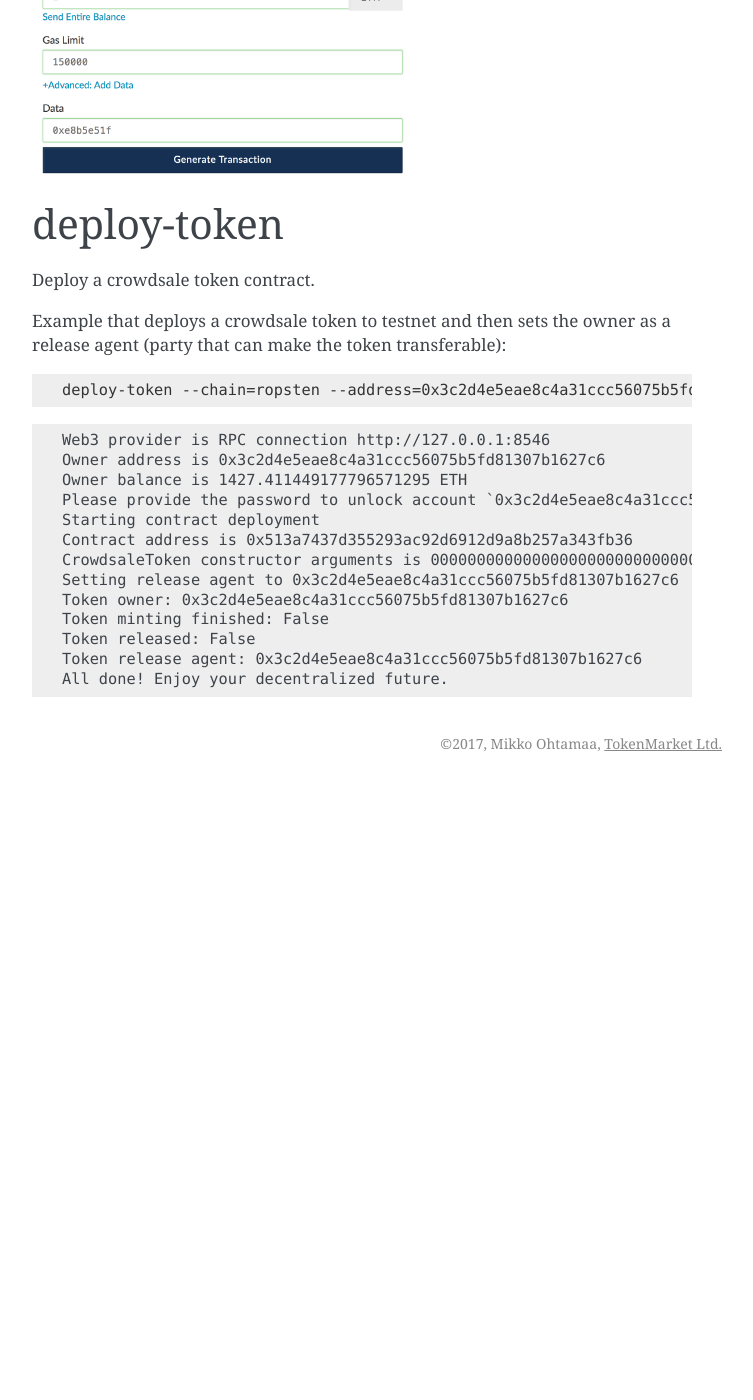
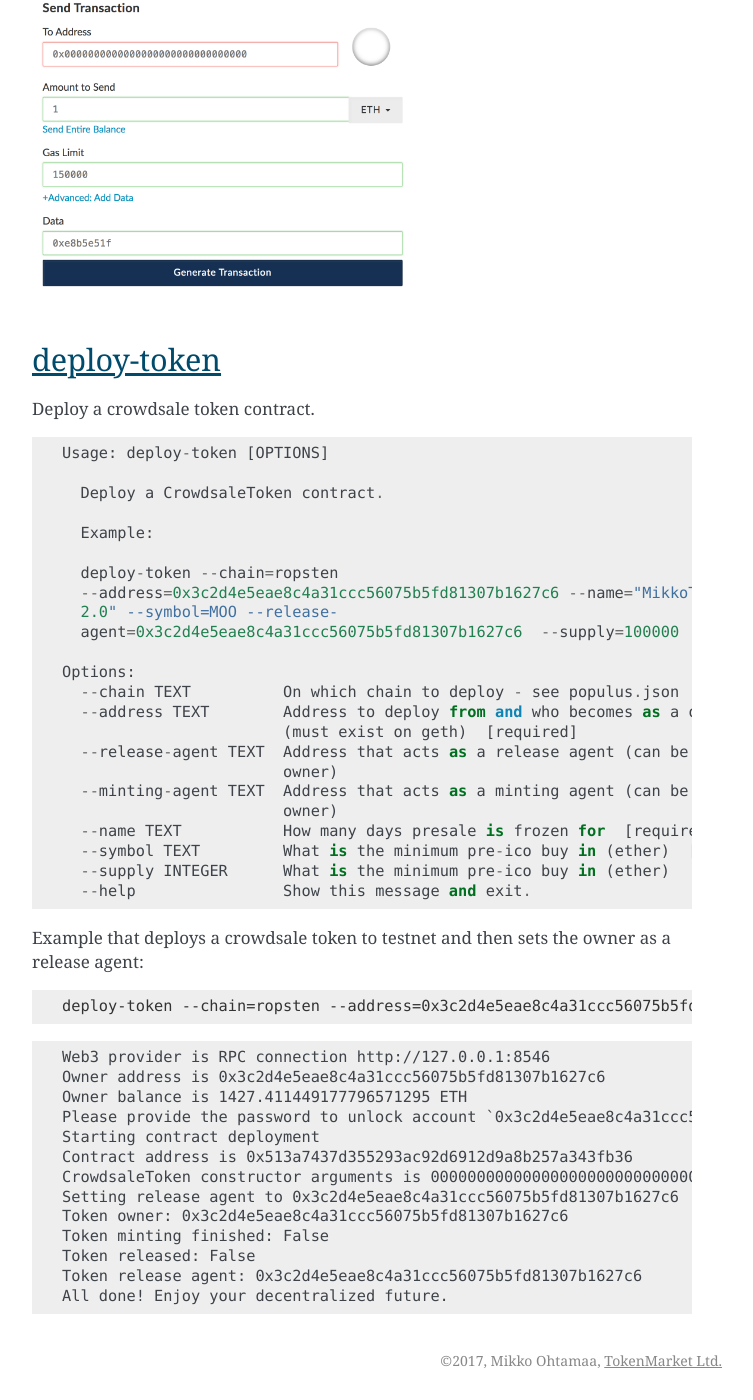
Before and after one commit to TokenMarketNet/smart-contracts, a Sphinx documentation site: the page built from docs/source/commands.rst, in a window 1280 px wide and 1400 px high, scrolled down 1359 px. Shown: the whole window, without its empty margins (388-1141 px from the left). Built offline with Sphinx 7.4.7, drawn with Linux system fonts in a browser that asks for light colours; before the commit the page ends 2142 px from its top, so only the background shows below that; some of the changed text lies outside the part shown.

Commit message:
Documentation upates.

```diff
--- a/docs/source/commands.rst
+++ b/docs/source/commands.rst
@@ -1,3 +1,4 @@
+=====================
 Command line commands
 =====================
 
@@ -58,12 +59,41 @@
 .. image:: screenshots/presale_invest.png
     :width: 384
 
+.. _deploy-token:
+
 deploy-token
 ============
 
 Deploy a crowdsale token contract.
 
-Example that deploys a crowdsale token to testnet and then sets the owner as a release agent (party that can make the token transferable):
+::
+
+    Usage: deploy-token [OPTIONS]
+
+      Deploy a CrowdsaleToken contract.
+
+      Example:
+
+      deploy-token --chain=ropsten
+      --address=0x3c2d4e5eae8c4a31ccc56075b5fd81307b1627c6 --name="MikkoToken
+      2.0" --symbol=MOO --release-
+      agent=0x3c2d4e5eae8c4a31ccc56075b5fd81307b1627c6  --supply=100000
+
+    Options:
+      --chain TEXT          On which chain to deploy - see populus.json
+      --address TEXT        Address to deploy from and who becomes as a owner
+                            (must exist on geth)  [required]
+      --release-agent TEXT  Address that acts as a release agent (can be same as
+                            owner)
+      --minting-agent TEXT  Address that acts as a minting agent (can be same as
+                            owner)
+      --name TEXT           How many days presale is frozen for  [required]
+      --symbol TEXT         What is the minimum pre-ico buy in (ether)  [required]
+      --supply INTEGER      What is the minimum pre-ico buy in (ether)
+      --help                Show this message and exit.
+
+
+Example that deploys a crowdsale token to testnet and then sets the owner as a release agent:
 
 .. code-block:: console
 
--- a/docs/source/contracts.rst
+++ b/docs/source/contracts.rst
@@ -2,7 +2,7 @@
 Contracts
 =========
 
-.. content:: :local:
+.. contents:: :local:
 
 Introduction
 ============
@@ -12,7 +12,9 @@
 Preface
 =======
 
-You must understand Ethereum blockchain and `Solidity smart contract programming <http://solidity.readthedocs.io/>`_ basics
+* You must understand Ethereum blockchain and `Solidity smart contract programming <http://solidity.readthedocs.io/>`_ basics
+
+* You must have a running Ethereum full node with JSON-RPC interface enabld
 
 TODO
 ====
--- a/docs/source/index.rst
+++ b/docs/source/index.rst
@@ -20,6 +20,7 @@
    contracts
    install
    commands
+   interact
    test
    designchoices
    support
```
Also changed, not shown: docs/source/interact.rst (added, +161 -0 lines), docs/source/screenshots/etherscan_token_transfer.png (added), docs/source/screenshots/ipython.png (added), docs/source/screenshots/myetherwallet_token.png (added), 1 other file.
